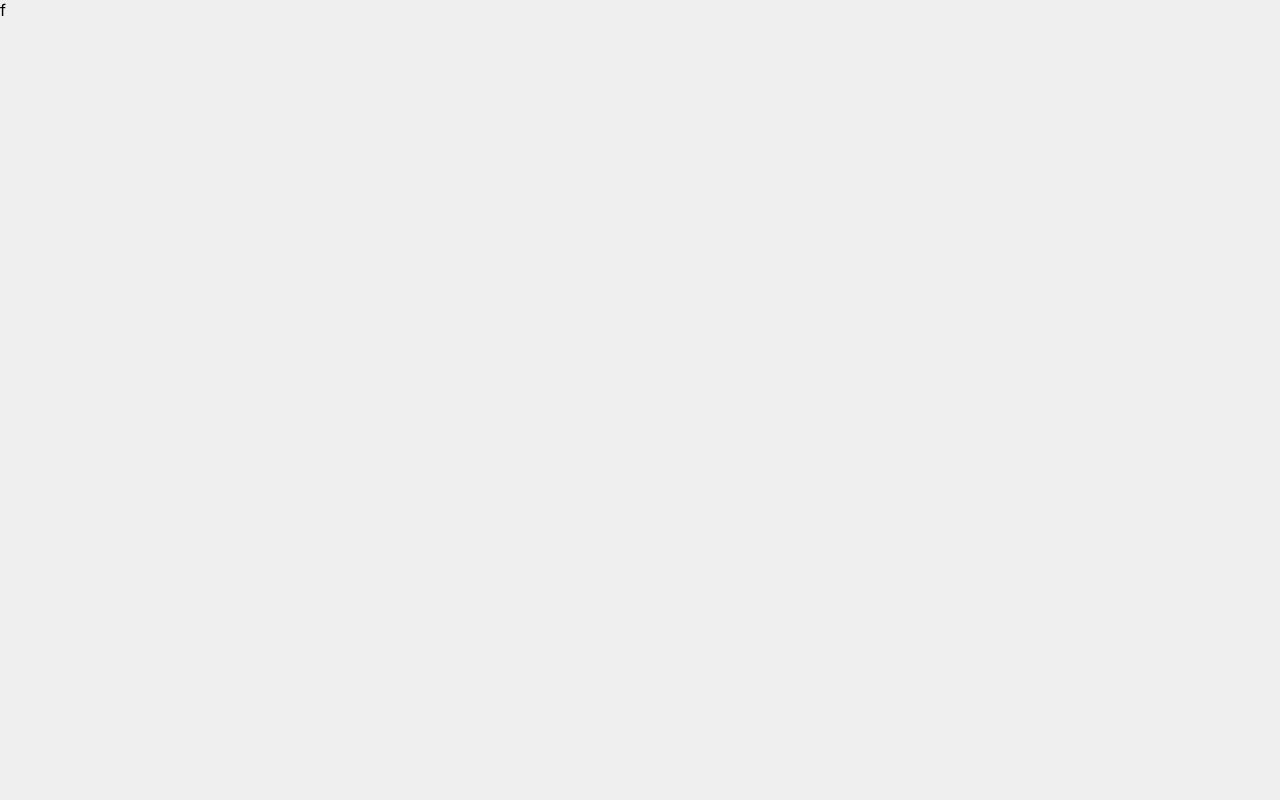
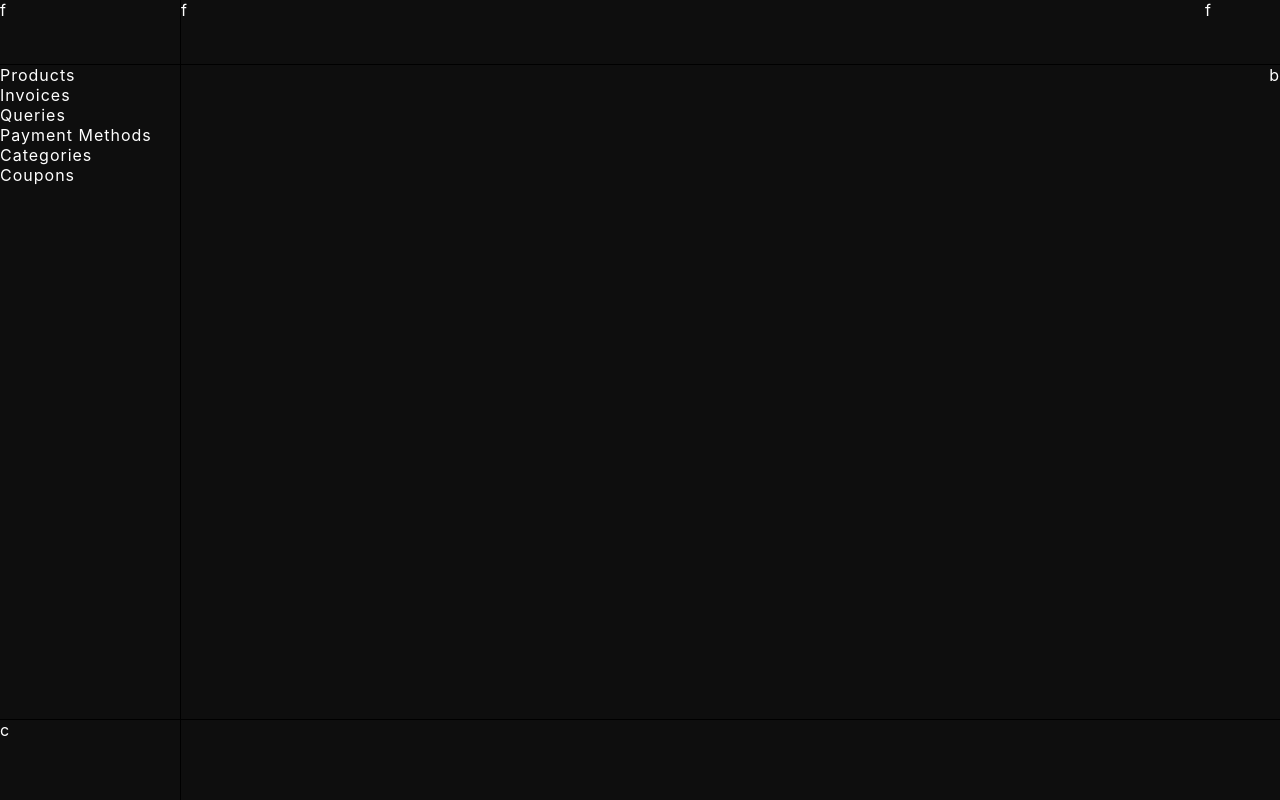
Before and after one commit to PiyushM8/MarkComFrontend, a React (Create React App) app: page /dashboard in a window 1280 px wide. Built offline with nearby package versions, Linux system fonts and the light colour scheme.

Commit message:
Created Product Upload Form

```diff
--- a/src/App.js
+++ b/src/App.js
@@ -7,7 +7,7 @@ function App() {
     <div>
       <Routes>
         <Route path="*" element={<Homepage/>}/>
-        <Route path="/dashboard" element={<Dashboard/>}/>
+        <Route path="/dashboard/*" element={<Dashboard/>}/>
       </Routes>
     </div>
   );
--- a/src/component/dashboard/dashboard.css
+++ b/src/component/dashboard/dashboard.css
@@ -0,0 +1,58 @@
+.dashboard-cont{
+    background-color: rgb(14, 14, 14);
+    color: white;
+    width: 100%;
+    height: 100%;
+    position: absolute;
+    display: flex;
+    flex-direction: column;
+    justify-content: space-between;
+}
+
+.dashboard-top-cont{
+    height: 8%;
+    display: flex;
+    border-bottom: 1px black solid;
+}
+
+.dashboard-main-cont{
+    height: 82%;
+    display: flex;
+    justify-content: space-between;
+}
+
+.dashboard-nav{
+    display: flex;
+    flex-direction: column;
+}
+
+.db-n-item{
+    text-decoration: none;
+    color: white;
+}
+
+.db-n-item:visited{
+    text-decoration: none;
+    color: white;
+}
+
+.dashboard-page-cont{
+    width: 80%;
+    height: 100%;
+}
+
+.dashboard-bottom-cont{
+    display: flex;
+    height: 10%;
+    border-top: 1px black solid;
+}
+
+.column-one{
+    height: 100%;
+    min-width: 180px;
+    border-right: 1px black solid;
+}
+
+.column-two{
+    width: 80%;
+}
--- a/src/component/dashboard/dashboard.jsx
+++ b/src/component/dashboard/dashboard.jsx
@@ -1,8 +1,54 @@
+import { Link, Route, Routes } from "react-router-dom";
+import "./dashboard.css"
+import ProductList from "./products/productList";
+
 function Dashboard()
 {
     return (
-        <div>
-            f
+        <div className="dashboard-cont">
+            <div className="dashboard-top-cont">
+                <div className="column-one">f</div>
+                <div className="column-two">f</div>
+                <div className="column-three">f</div>
+            </div>
+            <div className="dashboard-main-cont">
+                <div className="column-one dashboard-nav">
+                    <Link to={"/dashboard/products"} className="db-n-item">
+                        Products
+                    </Link>
+                    <Link to={"/dashboard/invoices"} className="db-n-item">
+                        Invoices
+                    </Link>
+                    <Link to={"/dashboard/queries"} className="db-n-item">
+                        Queries
+                    </Link>
+                    <Link to={"/dashboard/payments"} className="db-n-item">
+                        Payment Methods
+                    </Link>
+                    <Link to={"/dashboard/categories"} className="db-n-item">
+                        Categories
+                    </Link>
+                    <Link to={"/dashboard/coupons"} className="db-n-item">
+                        Coupons
+                    </Link>
+                </div>
+                <div className="column-two dashboard-page-cont">
+                    <Routes>
+                        <Route path='/products/*' element={<ProductList/>}/>
+                        <Route path='/invoices' element={<ProductList/>}/>
+                        <Route path='/queries' element={<ProductList/>}/>
+                        <Route path='/payments' element={<ProductList/>}/>
+                        <Route path='/categories' element={<ProductList/>}/>
+                        <Route path='/coupons' element={<ProductList/>}/>
+                    </Routes>
+                </div>
+                <div className="column-three">b</div>
+            </div>
+            <div className="dashboard-bottom-cont">
+                <div className="column-one">
+                    c
+                </div>
+            </div>
         </div>
     )
 }
--- /dev/null
+++ b/src/component/dashboard/products/product.css
@@ -0,0 +1,56 @@
+.db-page-title{
+    color: rgb(202, 202, 202);
+    display: flex;
+    text-align: center;
+    justify-content: space-between;
+}
+
+.db-page-item{
+    margin: auto;
+    border-radius: 10px;
+    box-shadow: 0px 0px 5px 1px rgb(202, 202, 202);
+    width: 80%;
+    box-sizing: border-box;
+    padding: 10px 20px;
+    background-color: rgb(11, 11, 11);
+}
+
+.db-page-title>.db-page-title-header{
+    margin: 10px;
+}
+
+.db-page-header-actions{
+    display: flex;
+    grid-gap: 10px;
+}
+
+.db-page-action-btn{
+    text-decoration: none;
+    margin: auto 0;
+    box-sizing: border-box;
+    background-color: rgb(29, 29, 29);
+    color: white;
+    border-radius: 5px;
+    padding: 10px;
+    display: block;
+    box-shadow: 0px 0px 4px rgb(180, 180, 180);
+}
+
+.db-page-action-btn:visited{
+    color: white;
+}
+
+.db-page-action-btn:hover{
+
+}
+
+.product-page-cont{
+    padding: 40px;
+    display: flex;
+    flex-direction: column;
+    grid-gap: 30px
+}
+
+#upload-cancel, #save-product{
+    display: none;
+}
--- /dev/null
+++ b/src/component/dashboard/products/productList.jsx
@@ -0,0 +1,38 @@
+import { Link, Route, Routes } from "react-router-dom"
+import "./product.css"
+import UploadProduct from "./uploadProduct"
+
+function ProductList()
+{
+    const openUpload = () => {
+        document.getElementById("upload-cancel").style.display = "block"
+        document.getElementById("save-product").style.display = "block"
+        document.getElementById("add-product").style.display = "none"
+    }
+
+    const cancel = () => {
+        document.getElementById("upload-cancel").style.display = "none"
+        document.getElementById("save-product").style.display = "none"
+        document.getElementById("add-product").style.display = "block"
+    }
+
+    return (
+        <div className="product-page-cont">
+            <div className="db-page-title db-page-item">
+                <h2 className="db-page-title-header">Products</h2>
+                <div className="db-page-header-actions">
+                    <Link to={"/dashboard/products"} className="db-page-action-btn" id="upload-cancel" onClick={cancel}>Cancel</Link>
+                    <Link to={"/dashboard/products/add"} className="db-page-action-btn" id="add-product" onClick={openUpload}>Add Product</Link>
+                    <Link to={"/dashboard/products"} className="db-page-action-btn" id="save-product">Save Product</Link>
+                </div>
+            </div>
+            <div className="db-page-item">
+                <Routes>
+                    <Route path='/add' element={<UploadProduct/>}/>
+                </Routes>
+            </div>
+        </div>
+    )
+}
+
+export default ProductList
--- /dev/null
+++ b/src/component/dashboard/products/uploadProduct.css
@@ -0,0 +1,82 @@
+.upload-product-form-cont{
+    display: flex;
+    flex-direction: column;
+    grid-gap: 15px;
+}
+
+.upload-top-inputs{
+    display: flex;
+    justify-content: space-between;
+    grid-gap: 20px
+}
+
+.input-item{
+
+}
+
+.input-item>.input-item-header{
+    margin: 5px 0;
+    font-size: 16px;
+}
+
+.title-input-item{
+    width: 60%;
+}
+
+.upload-input{
+    padding: 10px 15px;
+    box-sizing: border-box;
+    outline: none;
+    border: none;
+    font-size: 16px;
+    background-color: rgb(11, 11, 11);
+    border-radius: 5px;
+    border: 1px solid rgb(166, 166, 166);
+    color: white;
+}
+
+.upload-textarea{
+    padding: 10px 15px;
+    box-sizing: border-box;
+    outline: none;
+    border: none;
+    font-size: 16px;
+    min-width: 100%;
+    max-width: 100%;
+    min-height: 300px;
+    max-height: 300px;
+    background-color: rgb(11, 11, 11);
+    border-radius: 5px;
+    border: 1px solid rgb(166, 166, 166);
+    color: white;
+}
+
+#title{
+    width: 100%;
+}
+
+#price{
+    width: 150px;
+}
+
+.upload-action-btn{
+    display: flex;
+    justify-content: right;
+}
+
+.save-product{
+    outline: none;
+    padding: 10px;
+    border-radius: 5px;
+    border: none;
+    background-color: rgb(14, 127, 14);
+    color: white;
+    font-weight: bold;
+    width: 150px;
+    text-align: center;
+}
+
+.save-product:hover{
+    opacity: 0.8;
+    cursor: pointer;
+}
--- /dev/null
+++ b/src/component/dashboard/products/uploadProduct.jsx
@@ -0,0 +1,40 @@
+import "./uploadProduct.css"
+
+function UploadProduct()
+{
+    const uploadProduct = (e) => {
+        const title = document.getElementById("title").value
+        const price = document.getElementById("price").value
+        const type = document.getElementById("type").value
+        const description = document.getElementById("description").value
+        e.preventDefault()
+    }
+
+    return (
+        <form className="upload-product-form-cont" onSubmit={e => uploadProduct(e)}>
+            <div className="upload-top-inputs">
+                <div className="input-item title-input-item">
+                    <h3 className="input-item-header">Title</h3>
+                    <input className="upload-input" placeholder="Enter Title" id="title"/>
+                </div>
+                <div className="input-item">
+                    <h3 className="input-item-header">Price</h3>
+                    <input className="upload-input" placeholder="Enter Price" id="price"/>
+                </div>
+                <div className="input-item">
+                    <h3 className="input-item-header">Product Type</h3>
+                    <input className="upload-input" placeholder="Product Type" id="type"/>
+                </div>
+            </div>
+            <div className="input-item">
+                <h3 className="input-item-header">Description</h3>
+                <textarea className="upload-textarea" placeholder="Enter Title" id="description"/>
+            </div>
+            <div className="upload-action-btn">
+                <input type="submit" value="Save Product" className="save-product"/>
+            </div>
+        </form>
+    )
+}
+
+export default UploadProduct
```
